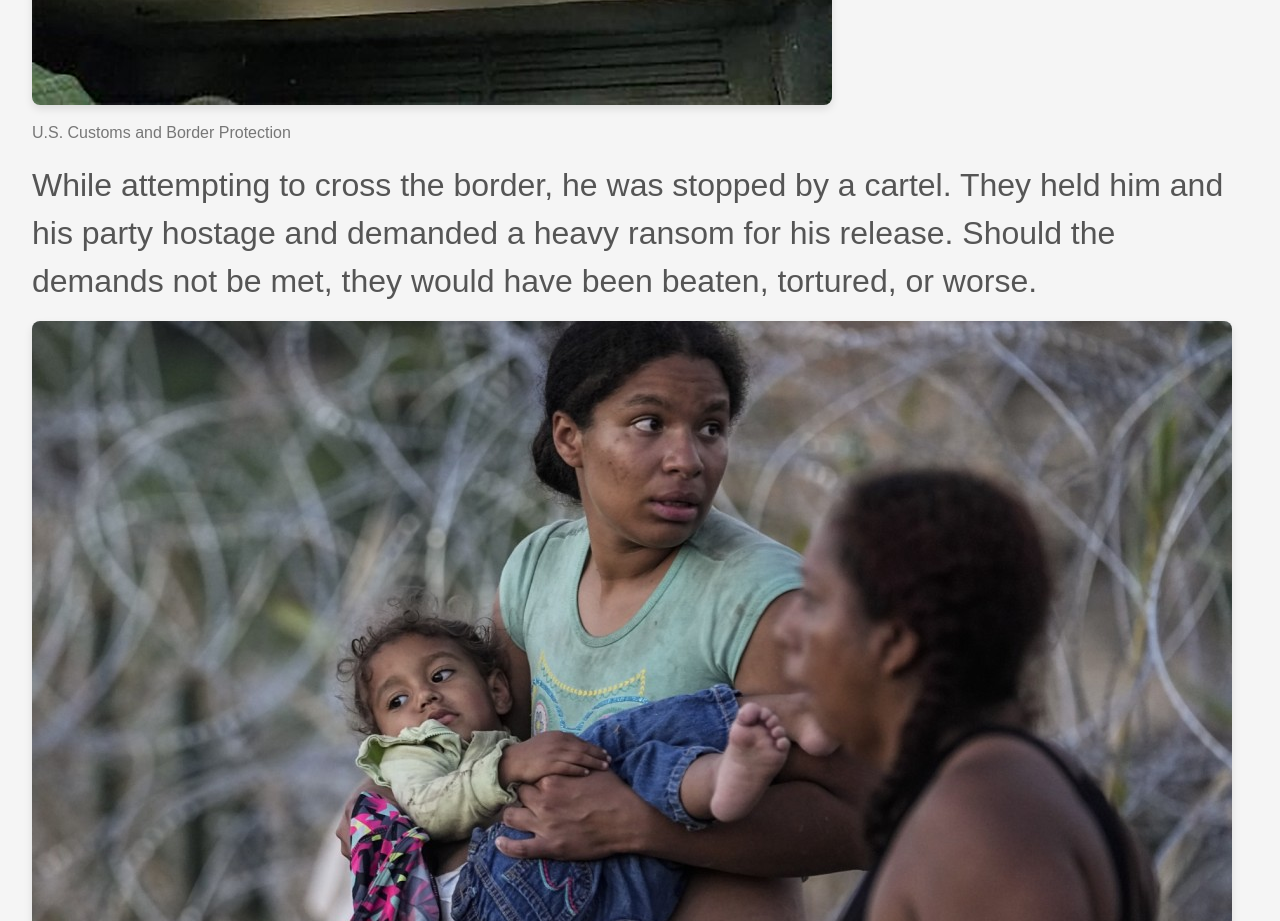
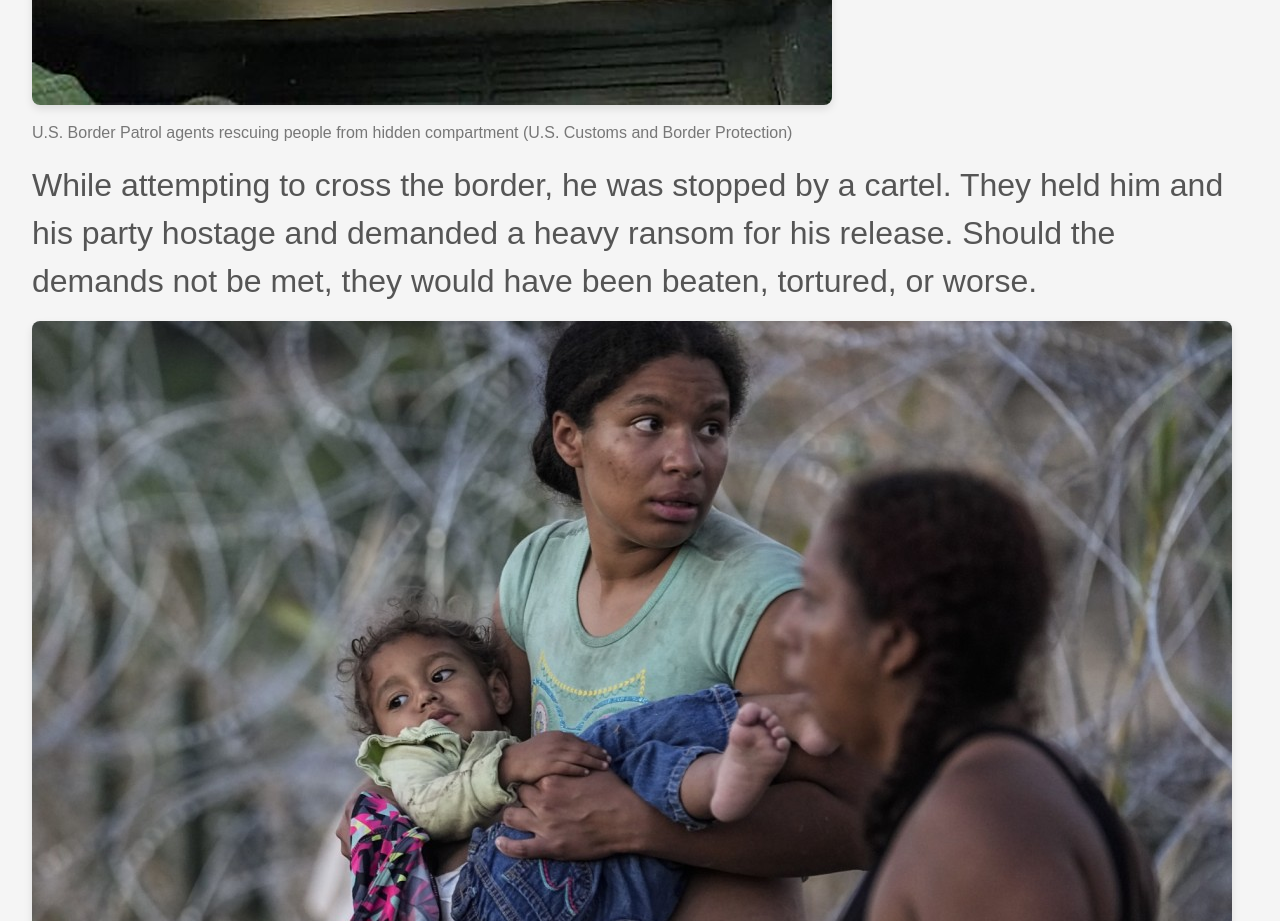
Before and after one commit to Juice6684/Juice6684.github.io, a plain HTML site: page MultimodalRemix/journeytotheus.html in a window 1280 px wide. Shown: the part 1384-2305 px from the top of the page. Drawn offline with Linux system fonts and the light colour scheme.

Commit message:
changed the cite

```diff
--- a/MultimodalRemix/journeytotheus.html
+++ b/MultimodalRemix/journeytotheus.html
@@ -21,7 +21,7 @@
     <p>In the early 1980s, seeking safety and a better life, Mr. Estrada made the perilous journey to the United States.</p>
     <p>To aid him, he recruited Coyotes, a type of human smuggler specializing in helping people cross the Mexican-American border.</p>
     <img src="/MultimodalRemix/images/Border_Patrol_Agents_Rescue_3_Illegal_Aliens_From_Hidden_Compartment,_Arrest_Smuggler_.jpg" alt="U.S. Border Patrol agents rescuing people from hidden compartment">
-    <p><small>U.S. Customs and Border Protection</small></p>
+    <p><small>U.S. Border Patrol agents rescuing people from hidden compartment (U.S. Customs and Border Protection)</small></p>
     <p>While attempting to cross the border, he was stopped by a cartel. They held him and his party hostage and demanded a heavy ransom for his release. Should the demands not be met, they would have been beaten, tortured, or worse.</p>
     <img src="/MultimodalRemix/images/ap_migration_014.jpeg"
     <p><small>A woman carries her child after she and other migrants crossed the Rio Grande and entered the U.S. from Mexico, to be processed by U.S. Customs and Border Protection, Saturday, Sept. 23, 2023, in Eagle Pass, Texas. (AP Photo/Eric Gay)</small></p>
```
